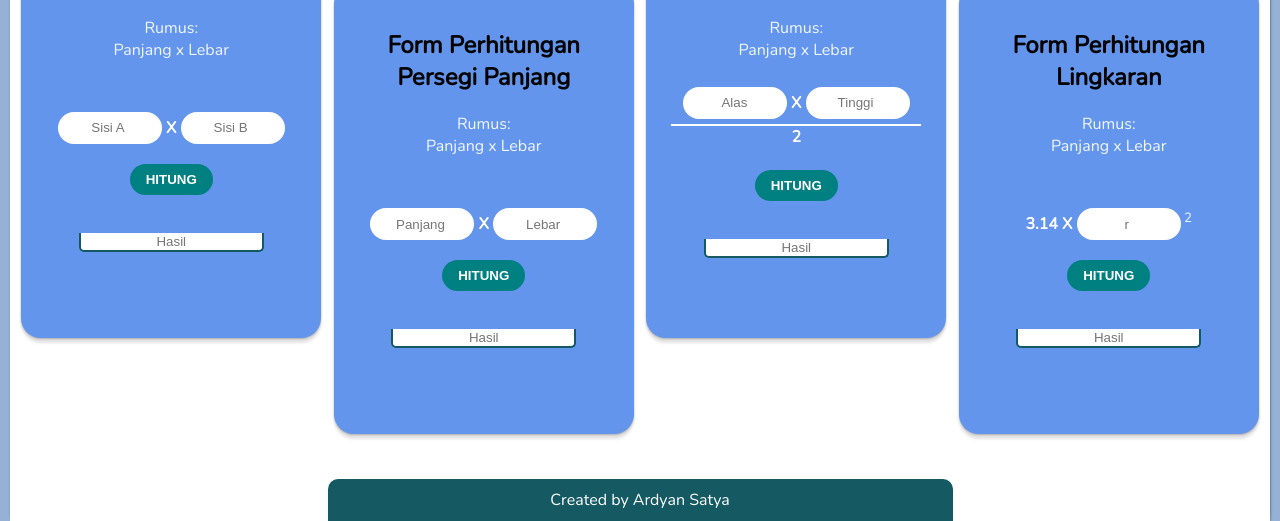
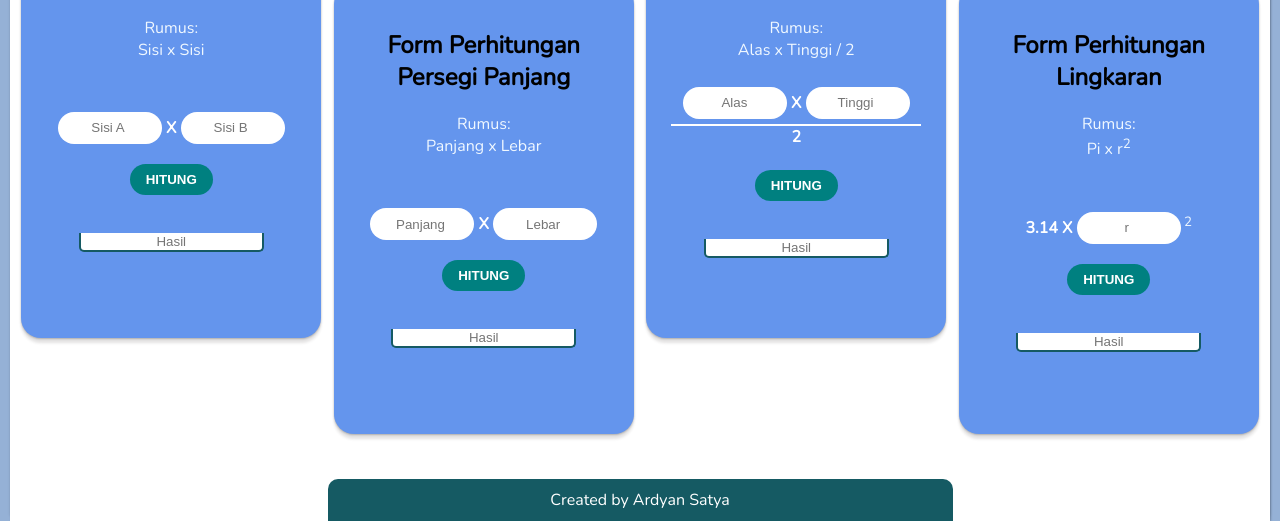
Before and after one commit to dy-pro/itungin, a plain HTML site: page index.html in a window 1280 px wide. Shown: the part 346-867 px from the top of the page. Drawn offline with nearby package versions, Linux system fonts and the light colour scheme.

Commit message:
Update index.html

```diff
--- a/index.html
+++ b/index.html
@@ -29,7 +29,7 @@
                 </div>
                 <div class="box-form">
                     <h2>Form Perhitungan Persegi</h2>
-                    <p>Rumus:<br>Panjang x Lebar</p>
+                    <p>Rumus:<br>Sisi x Sisi</p>
                     <form action="">
                         <input class="inline" id="sisi1" type="number" name="sisi1" placeholder="   Sisi A"> <!--Sisi 1-->
                         <span>X</span>
@@ -64,7 +64,7 @@
                 </div>
                 <div class="box-form">
                     <h2>Form Perhitungan Segitiga</h2>
-                    <p>Rumus:<br>Panjang x Lebar</p>
+                    <p>Rumus:<br>Alas x Tinggi / 2</p>
                     <form class="form-segitiga" action="">
                         <input class="inline in-khusus" id="alas" type="number" placeholder="    Alas">
                         <span>X</span>
@@ -82,7 +82,7 @@
                 </div>
                 <div class="box-form">
                     <h2>Form Perhitungan Lingkaran</h2>
-                    <p>Rumus:<br>Panjang x Lebar</p>
+                    <p>Rumus:<br>Pi x r<sup>2</sup></p>
                     <form action="">
                         <span>3.14 X</span>
                         <input class="inline" id="jari1" type="number" placeholder="   r"><sup> 2</sup><br>
```
